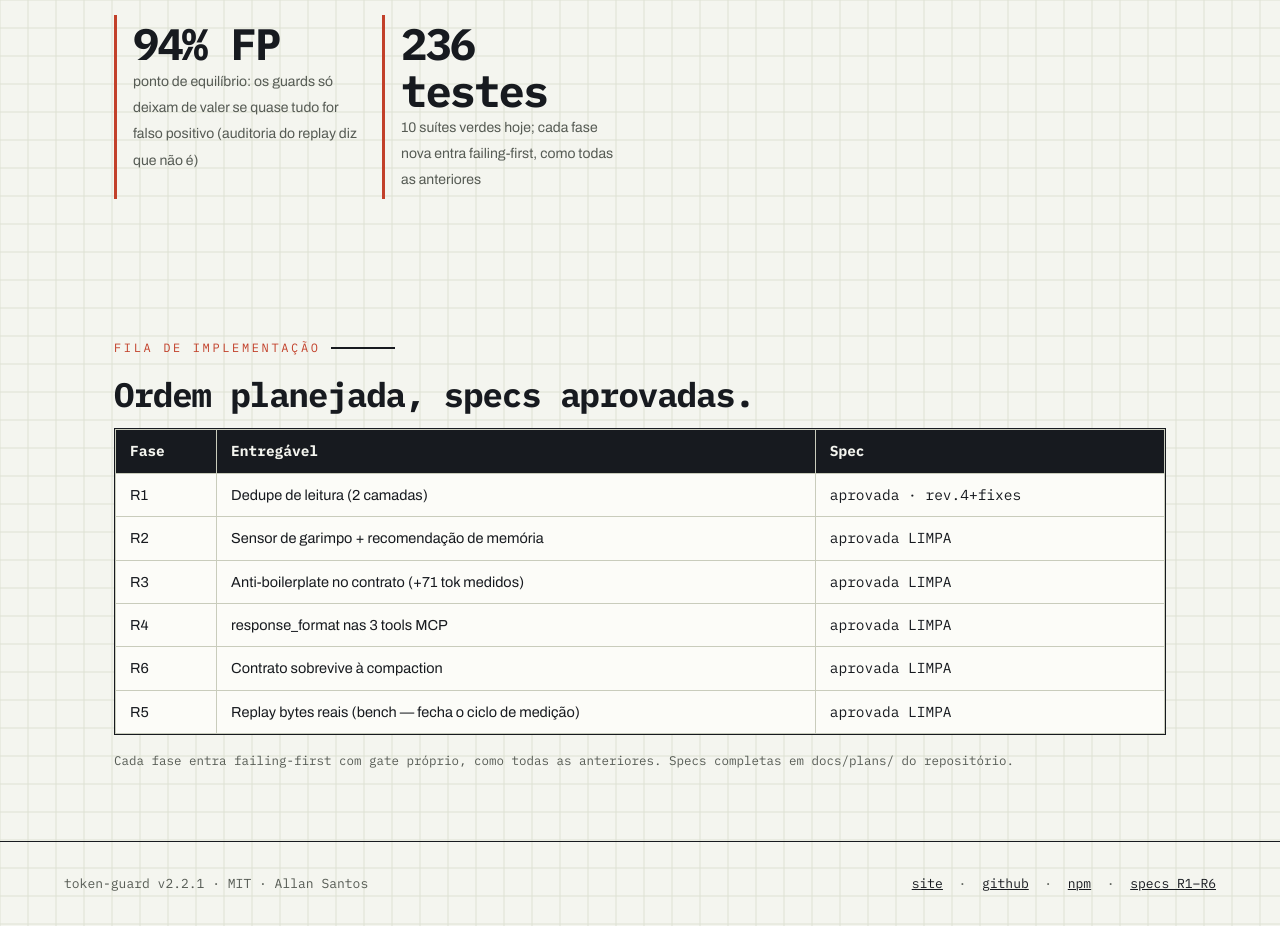
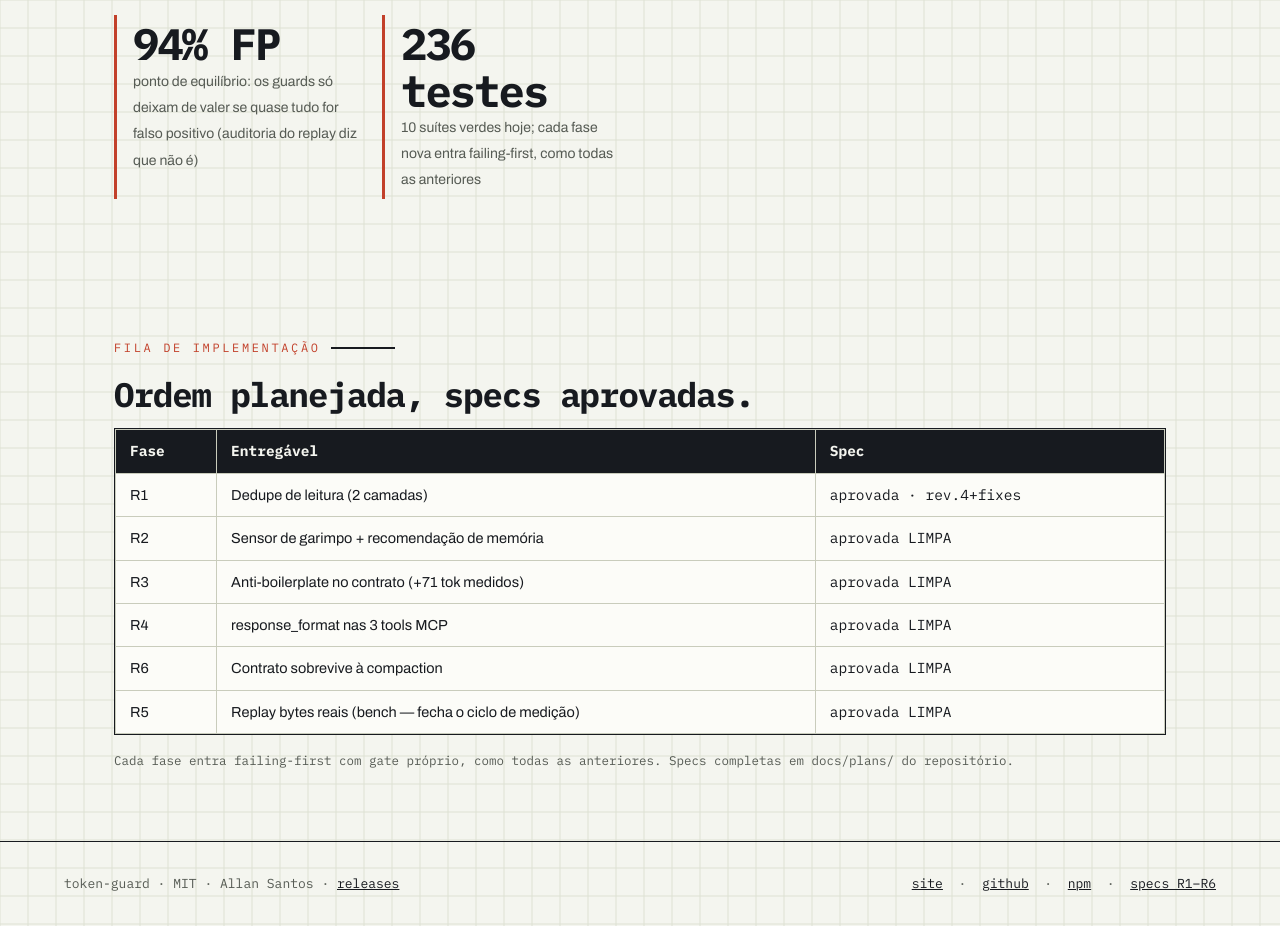
Before and after one commit to AllanSantos-DV/token-guard, a plain HTML site: page v3.html in a window 1280 px wide. Shown: the part 2436-3362 px from the top of the page. Drawn offline with Linux system fonts and the light colour scheme.

Commit message:
site v3: footer sem versao hardcoded - aponta para releases

```diff
--- a/v3.html
+++ b/v3.html
@@ -218,7 +218,7 @@
 </main>
 
 <footer>
-  <span>token-guard v2.2.1 &middot; MIT &middot; Allan Santos</span>
+  <span>token-guard &middot; MIT &middot; Allan Santos &middot; <a href="https://github.com/AllanSantos-DV/token-guard/releases">releases</a></span>
   <span>
     <a href="/token-guard/">site</a> &nbsp;&middot;&nbsp;
     <a href="https://github.com/AllanSantos-DV/token-guard">github</a> &nbsp;&middot;&nbsp;
```
